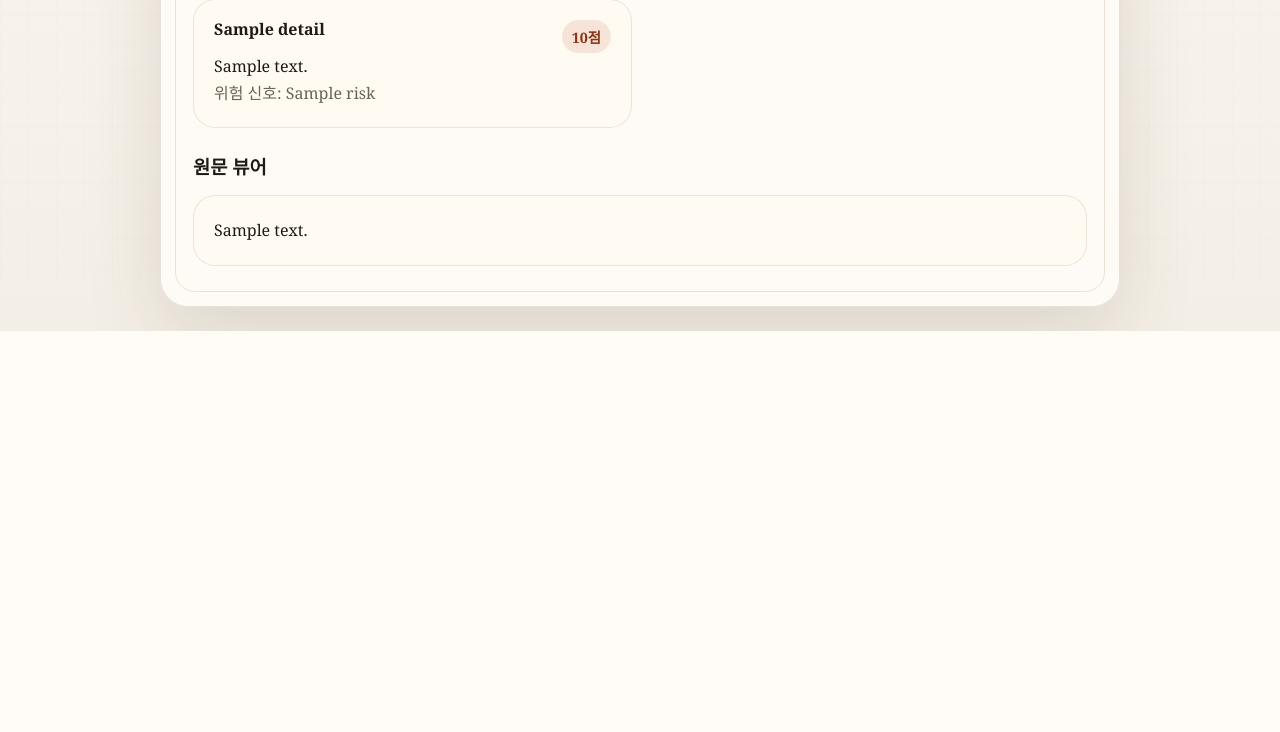
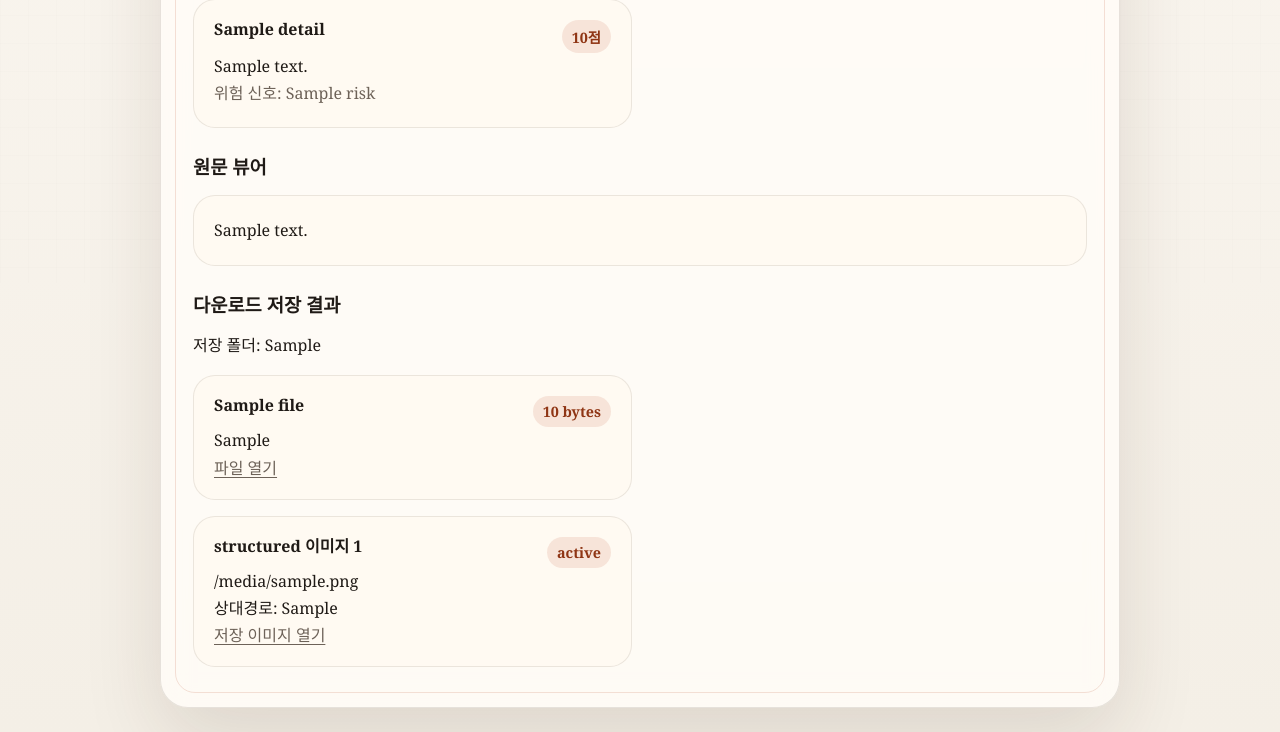
Before and after one commit to Seokyoung-Hong/FakeNewsChecker, a Python web app: template app/templates/result.html in a window 1280 px wide. Shown: the part 517-1249 px from the top of the page. Before the commit the page ends 848 px from the top, so only its background shows below. Run offline with Jinja, Linux system fonts and the light colour scheme; the template is opened without the code that fills it: most values are stand-ins (such as "Sample title", 1, 10 or a date in 2020).

Commit message:
Show saved download artifacts in result page
Ultraworked with [Sisyphus](https://github.com/code-yeongyu/oh-my-openagent)

Co-authored-by: Sisyphus <clio-agent@sisyphuslabs.ai>

```diff
--- a/app/templates/result.html
+++ b/app/templates/result.html
@@ -59,6 +59,49 @@
             <pre>{{ result.original_content }}</pre>
           </div>
         </section>
+
+        {% if result.artifacts %}
+          <section class="result-section" aria-labelledby="artifacts-title">
+            <h3 id="artifacts-title">다운로드 저장 결과</h3>
+            <p class="detail-summary">저장 폴더: {{ result.artifacts.storage_directory }}</p>
+
+            {% if result.artifacts.files %}
+              <div class="detail-grid">
+                {% for file in result.artifacts.files %}
+                  <article class="detail-card">
+                    <div class="detail-card-header">
+                      <h4>{{ file.label }}</h4>
+                      <span class="detail-score">{{ file.size_bytes }} bytes</span>
+                    </div>
+                    <p class="detail-summary">{{ file.relative_path }}</p>
+                    <a class="text-link" href="/analysis/{{ result.analysis_id }}/artifacts/{{ file.relative_path }}" target="_blank" rel="noopener">파일 열기</a>
+                  </article>
+                {% endfor %}
+              </div>
+            {% endif %}
+
+            {% if result.artifacts.images %}
+              <div class="detail-grid">
+                {% for image in result.artifacts.images %}
+                  <article class="detail-card">
+                    <div class="detail-card-header">
+                      <h4>structured 이미지 {{ loop.index }}</h4>
+                      <span class="detail-score">{{ image.status }}</span>
+                    </div>
+                    <p class="detail-summary">{{ image.source_url }}</p>
+                    {% if image.local_file %}
+                      <p class="detail-summary">상대경로: {{ image.local_file.relative_path }}</p>
+                      <a class="text-link" href="/analysis/{{ result.analysis_id }}/artifacts/{{ image.local_file.relative_path }}" target="_blank" rel="noopener">저장 이미지 열기</a>
+                    {% endif %}
+                    {% if image.error %}
+                      <p class="detail-risk">실패 사유: {{ image.error }}</p>
+                    {% endif %}
+                  </article>
+                {% endfor %}
+              </div>
+            {% endif %}
+          </section>
+        {% endif %}
       </section>
     </main>
   </body>
```
